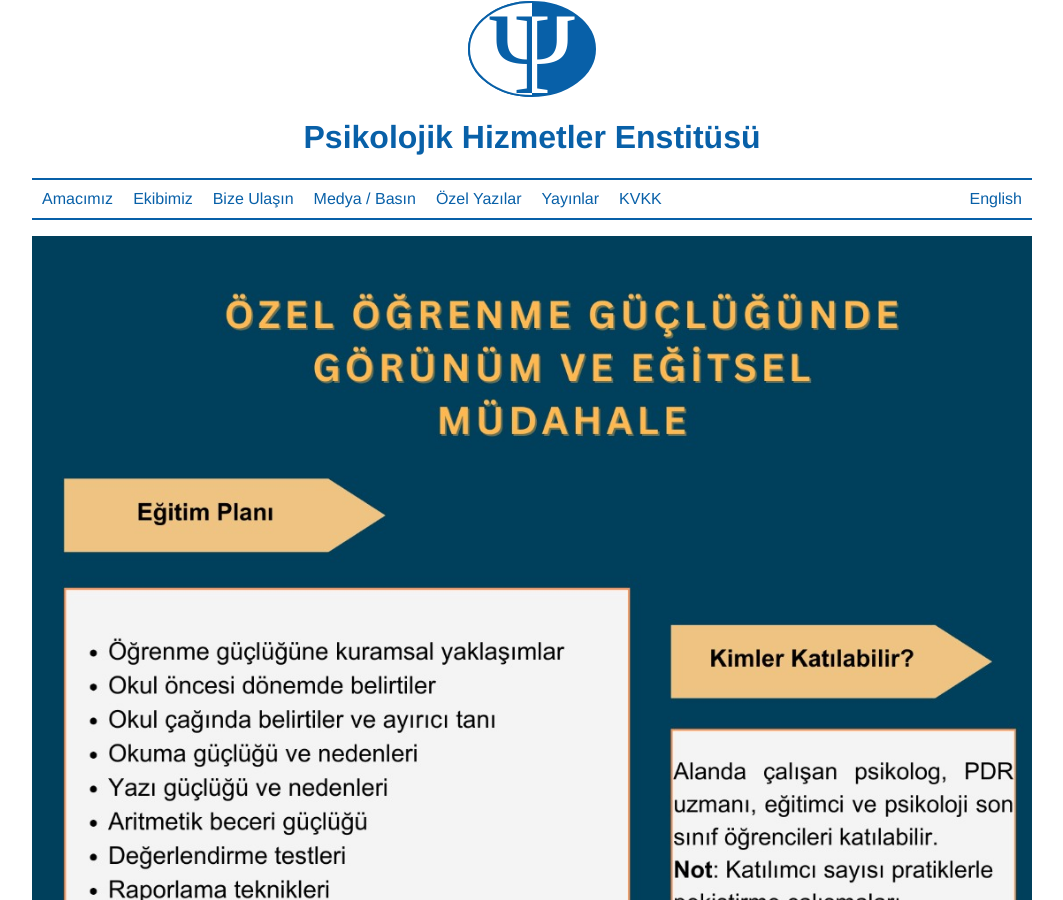
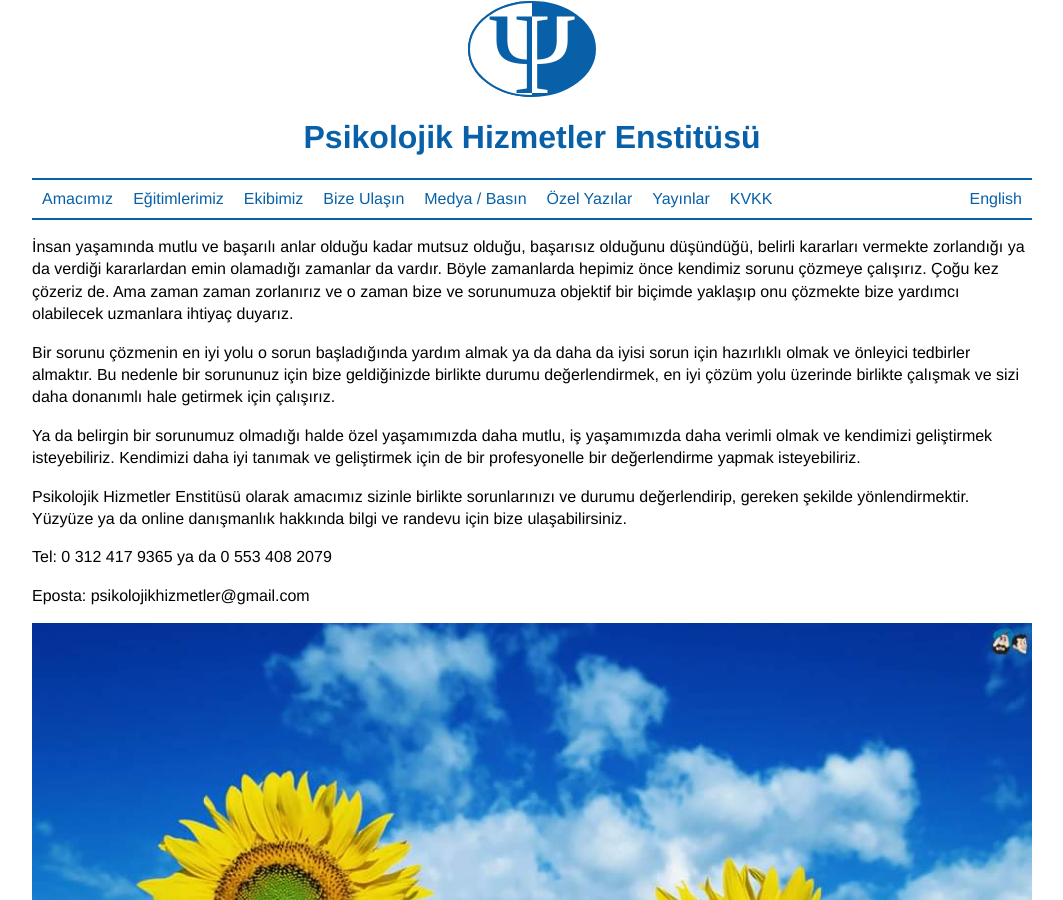
Before and after one commit to koralcem/phe-site, a Jekyll site: the page built from index.html, in a window 1280 px wide and 900 px high. Shown: the whole window, without its empty margins (108-1171 px from the left). Built offline with Jekyll 4.4.1, drawn with Linux system fonts in a browser that asks for light colours.

Commit message:
Move trainings to their own page

```diff
--- a/_includes/tr/navigation.html
+++ b/_includes/tr/navigation.html
@@ -1,5 +1,6 @@
 <nav>
   <div><a href="index.html">Amacımız</a></div>
+  <div><a href="egitimlerimiz.html">Eğitimlerimiz</a></div>
   <div>
     <a href="#" class="dropdown">Ekibimiz</a>
     <div class="dropdown-content">
--- a/index.html
+++ b/index.html
@@ -2,10 +2,6 @@
 ---
 <main>
   <div id="vision">
-    <img src="images/ogrenme.jpg" class="fit-picture">
-    <img src="images/cocuk-1.jpg" class="fit-picture">
-    <img src="images/cocuk-2.jpg" class="fit-picture">
-
     <p>İnsan yaşamında mutlu ve başarılı anlar olduğu kadar mutsuz olduğu, başarısız olduğunu düşündüğü, belirli kararları vermekte zorlandığı ya da verdiği kararlardan emin olamadığı zamanlar da vardır. Böyle zamanlarda hepimiz önce kendimiz sorunu çözmeye çalışırız. Çoğu kez çözeriz de. Ama zaman zaman zorlanırız ve o zaman bize ve sorunumuza objektif bir biçimde yaklaşıp onu çözmekte bize yardımcı olabilecek uzmanlara ihtiyaç duyarız.</p>
 
     <p>Bir sorunu çözmenin en iyi yolu o sorun başladığında yardım almak ya da daha da iyisi sorun için hazırlıklı olmak ve önleyici tedbirler almaktır. Bu nedenle bir sorununuz için bize geldiğinizde birlikte durumu değerlendirmek, en iyi çözüm yolu üzerinde birlikte çalışmak ve sizi daha donanımlı hale getirmek için çalışırız.</p>
```
Also changed, not shown: egitimlerimiz.html (added, +8 -0 lines).
